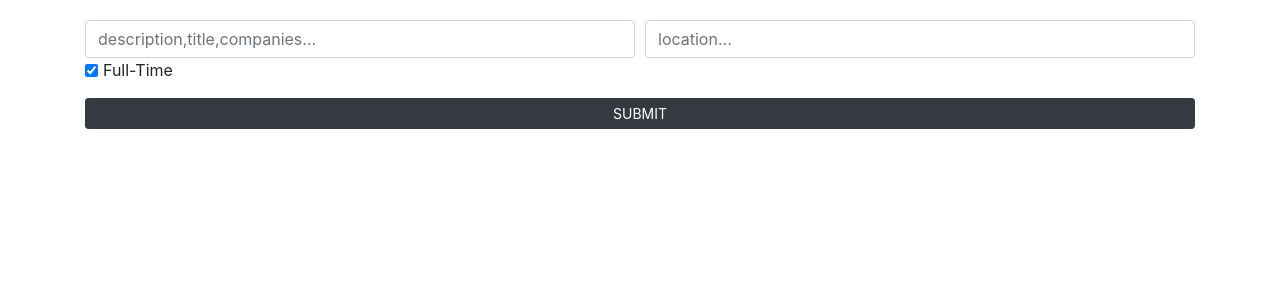
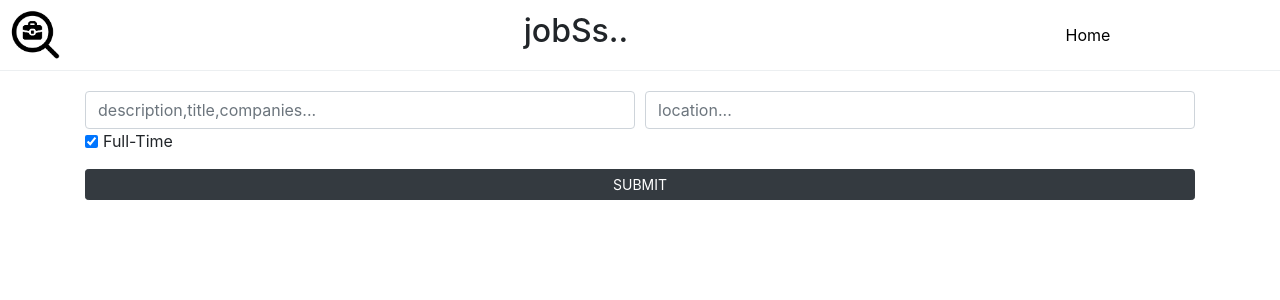
Before and after one commit to Charul090/masai-module-3, a React (Create React App) app: page / in a window 1280 px wide. Shown: the top 300 px of the page. Built offline with nearby package versions, Linux system fonts and the light colour scheme.

Commit message:
feat:add Header

```diff
--- a/src/App.js
+++ b/src/App.js
@@ -1,6 +1,7 @@
 import React from 'react';
 import './App.css';
-import Body from "./components/Body/Body.jsx"
+import Body from "./components/Body/Body.jsx";
+import Header from "./components/Header/Header.jsx"
 
 class App extends React.Component{
   constructor(props){
@@ -24,6 +25,7 @@ class App extends React.Component{
 
     return (
       <div className="App">
+        <Header />
         <Body data={this.state.data} method={this.setData} status={this.state.status} statusMethod={this.setStatus}/>
       </div>
     );
--- /dev/null
+++ b/src/components/Header/Header.jsx
@@ -0,0 +1,29 @@
+import React, { Component } from "react";
+import styles from "./Header.module.css";
+import { Link } from "react-router-dom";
+
+export default class Header extends React.Component {
+    constructor(props) {
+        super(props)
+    }
+
+    render() {
+        return (
+            <header className={styles.header}>
+                <div className={styles.logo}>
+                    <img src="/logo.png" alt="Logo" />
+                </div>
+                <div className={styles.title}>
+                    <h2>jobSs..</h2>
+                </div>
+                <div className={styles.links}>
+                    <div className={styles.link}>
+                        <Link to="/" exact>
+                            Home
+                        </Link>
+                    </div>
+                </div>
+            </header>
+        )
+    }
+}
--- /dev/null
+++ b/src/components/Header/Header.module.css
@@ -0,0 +1,39 @@
+.header{
+    width:100%;
+    display:flex;
+    justify-content: space-between;
+    border-bottom: 1px solid #ECEFF1;
+}
+
+.logo{
+    width:20%;
+    padding: 10px;
+    text-align: left;
+}
+
+.logo > img{
+    max-width: 50px;
+}
+
+.title{
+    display: flex;
+    align-items: center;
+    justify-content: center;
+}
+
+.links{
+    width:30%;
+    padding: 10px;
+    display: flex;
+    align-items: center;
+    justify-content: center;
+}
+
+.link a{
+    text-decoration: none;
+    color:black;
+}
+
+.link a:hover{
+    color:#FFB300;
+}
```
Also changed, not shown: public/logo.png (added).
